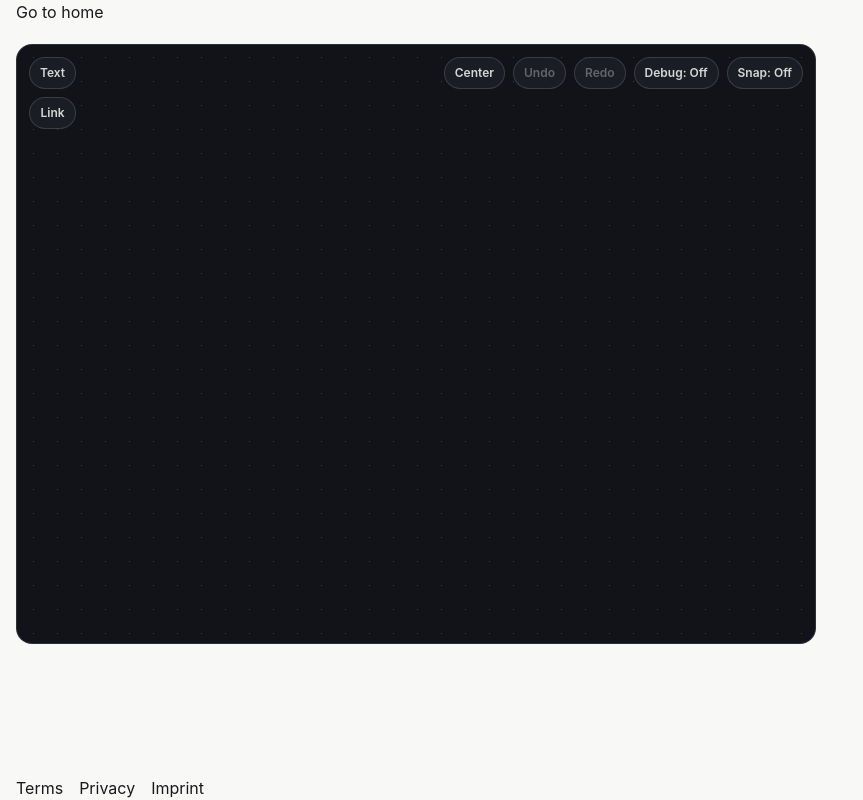
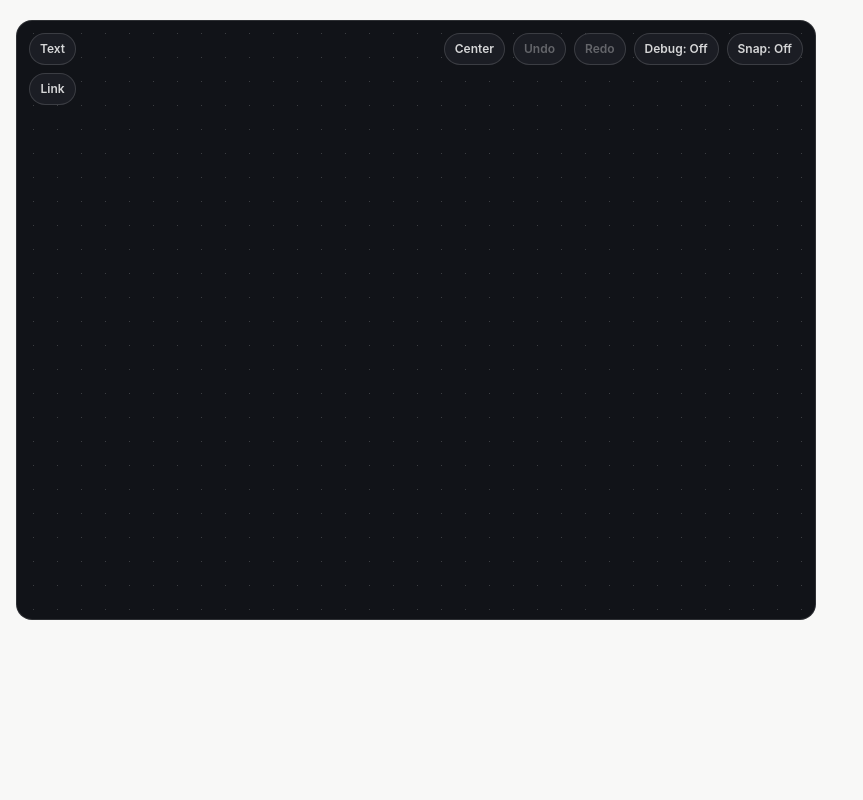
Before and after one commit to EeveeInGaa/canvas, a React (Vite) app: page / in a window 1280 px wide. Shown: the whole page, without its empty margins (0-863 px from the left). Built offline with nearby package versions, Linux system fonts and the light colour scheme.

Commit message:
refactor: update global structure

```diff
--- a/src/core/RootLayout.tsx
+++ b/src/core/RootLayout.tsx
@@ -1,7 +1,5 @@
-import { Outlet, useMatches, type UIMatch } from 'react-router-dom';
-import { Footer } from '@/core/Footer';
-import { Header } from '@/core/Header';
 import { useEffect } from 'react';
+import { Outlet, type UIMatch, useMatches } from 'react-router-dom';
 
 type RouteHandle = {
 	title?: string;
@@ -19,11 +17,9 @@ export function RootLayout() {
 
 	return (
 		<div className="flex min-h-screen flex-col">
-			<Header />
 			<main className="grow custom-container mt-lg">
 				<Outlet />
 			</main>
-			<Footer />
 		</div>
 	);
 }
--- a/src/pages/general/Imprint.tsx
+++ /dev/null
@@ -1,3 +0,0 @@
-export function Imprint() {
-	return <h1>Imprint</h1>;
-}
--- a/src/pages/general/NotFound.tsx
+++ /dev/null
@@ -1,12 +0,0 @@
-import { Link } from 'react-router-dom';
-
-export function NotFound() {
-	return (
-		<>
-			<h1>Not Found</h1>
-			<Link to="/" className="hover:underline">
-				Go to home
-			</Link>
-		</>
-	);
-}
--- a/src/pages/general/Privacy.tsx
+++ /dev/null
@@ -1,3 +0,0 @@
-export function Privacy() {
-	return <h1>Privacy</h1>;
-}
--- a/src/pages/general/Terms.tsx
+++ /dev/null
@@ -1,3 +0,0 @@
-export function Terms() {
-	return <h1>Terms</h1>;
-}
--- a/src/router.tsx
+++ b/src/router.tsx
@@ -1,39 +1,12 @@
 import { createBrowserRouter } from 'react-router-dom';
+
 import { RootLayout } from '@/core/RootLayout';
 import { Home } from '@/pages/general/Home';
-import { NotFound } from '@/pages/general/NotFound';
 
 export const router = createBrowserRouter([
 	{
 		path: '/',
 		element: <RootLayout />,
-		errorElement: <NotFound />,
-		children: [
-			{ index: true, element: <Home />, handle: { title: 'Home' } },
-			{
-				path: 'terms',
-				lazy: async () => {
-					const m = await import('@/pages/general/Terms');
-					return { Component: m.Terms };
-				},
-				handle: { title: 'Terms & Conditions' },
-			},
-			{
-				path: 'imprint',
-				lazy: async () => {
-					const m = await import('@/pages/general/Imprint');
-					return { Component: m.Imprint };
-				},
-				handle: { title: 'Imprint' },
-			},
-			{
-				path: 'privacy',
-				lazy: async () => {
-					const m = await import('@/pages/general/Privacy');
-					return { Component: m.Privacy };
-				},
-				handle: { title: 'Privacy Policy' },
-			},
-		],
+		children: [{ index: true, element: <Home />, handle: { title: 'Home' } }],
 	},
 ]);
```
